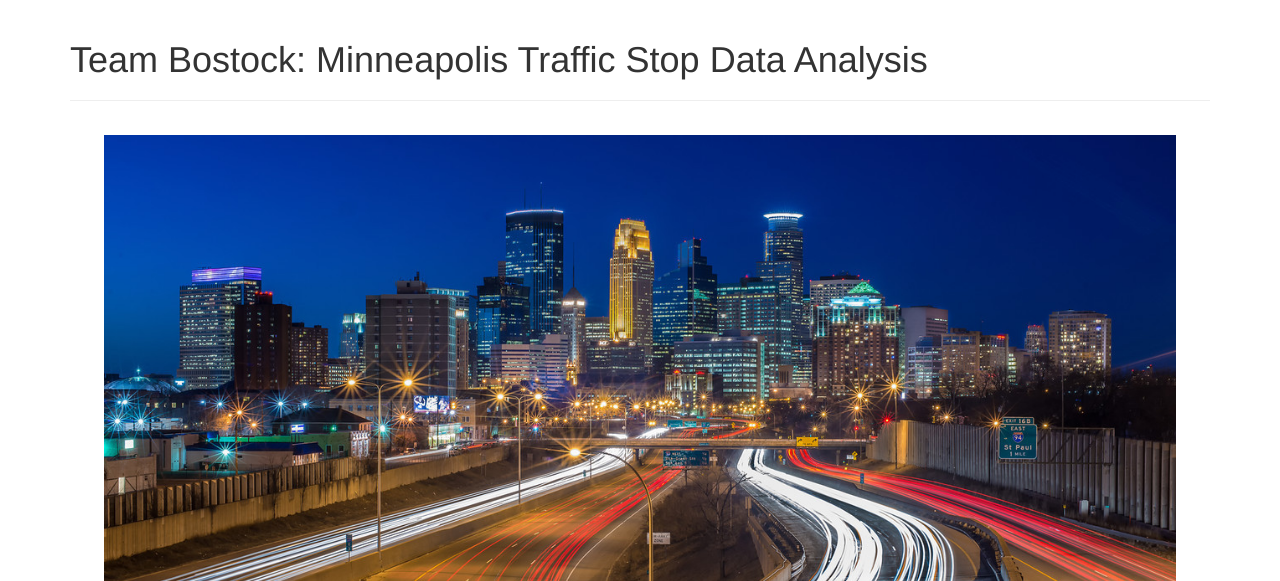
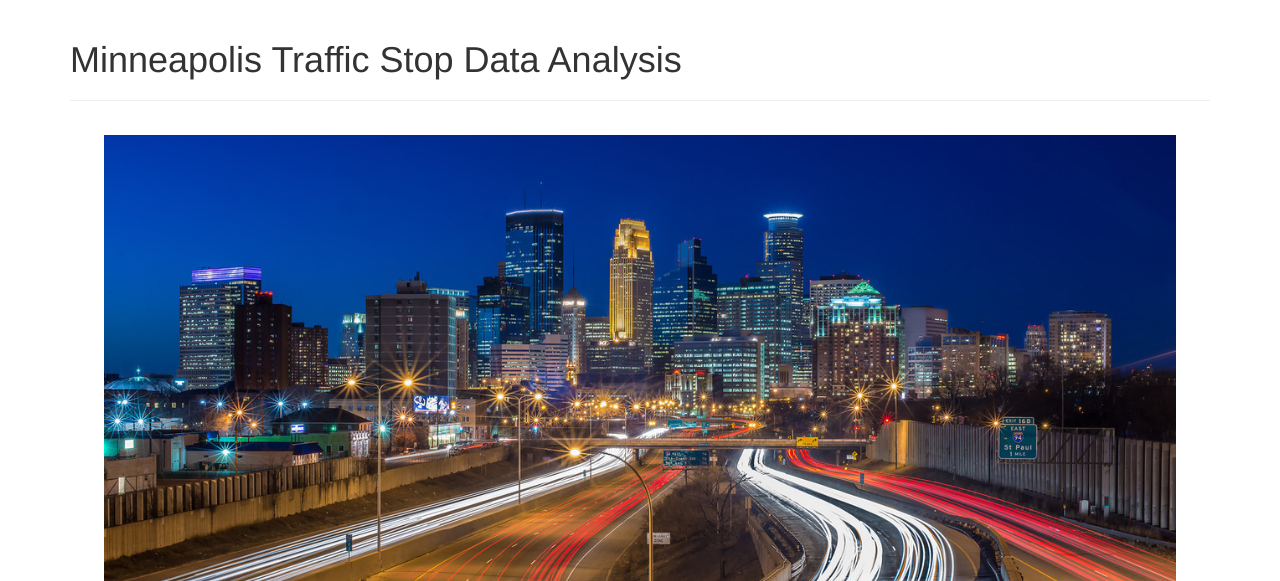
Before and after one commit to mccallkm/Minneapolis-Traffic-Stop-Data-Analysis, a Flask app: page / in a window 1280 px wide. Shown: the part 52-633 px from the top of the page. Run offline with Flask 2, Linux system fonts and the light colour scheme; some libraries are stand-ins or nearby versions.

Commit message:
change index title

```diff
--- a/copstop/templates/index.html
+++ b/copstop/templates/index.html
@@ -53,7 +53,7 @@
             <div class="col-md-12">
                 <div class="graph graph-left">
                         <section id="intro">
-                            <h1>Team Bostock: Minneapolis Traffic Stop Data Analysis</h1>
+                            <h1>Minneapolis Traffic Stop Data Analysis</h1>
                             <hr>
                             <section id="text">
                                 <img id="summary-image" src="/static/images/MplsSL.jpg " alt="Minneapolis-Image ">
```
